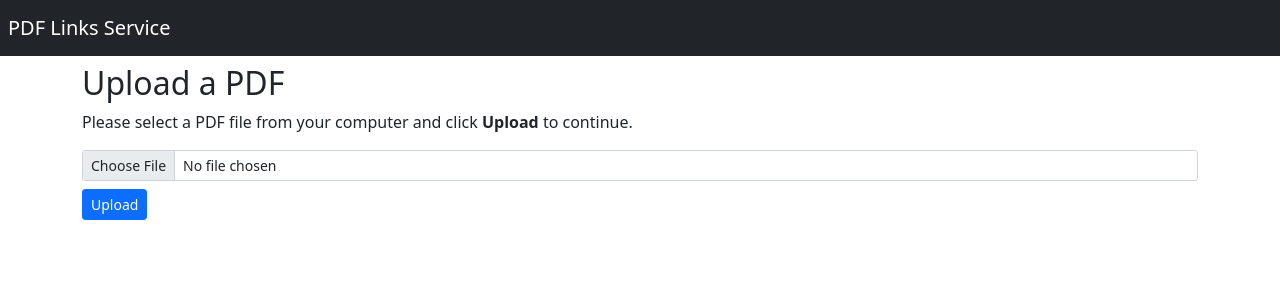
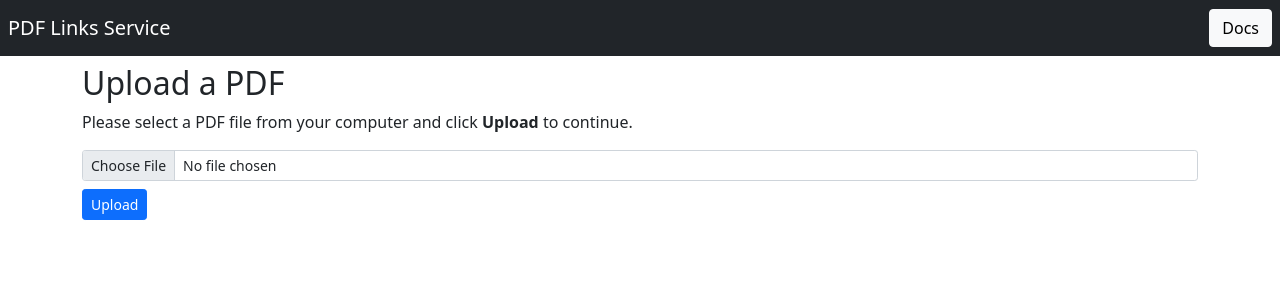
Before and after one commit to yasithdev/pdf-links-service, a Flask app: page / in a window 1280 px wide. Shown: the top 300 px of the page. Run offline with Flask 2, Linux system fonts and the light colour scheme.

Commit message:
add link to docs

```diff
--- a/pdflinks/templates/error.html
+++ b/pdflinks/templates/error.html
@@ -16,6 +16,7 @@
 <body>
 <nav class="navbar navbar-dark bg-dark mb-2">
   <a class="navbar-brand ms-2" href="/">PDF Links Service</a>
+  <a class="btn btn-light me-2" target="_blank" href="/docs">Docs</a>
 </nav>
 <div class="container">
   <div class="alert-warning p-2">
--- a/pdflinks/templates/links.html
+++ b/pdflinks/templates/links.html
@@ -39,6 +39,7 @@
 <body>
 <nav class="navbar navbar-dark bg-dark mb-2">
   <a class="navbar-brand ms-2" href="/">PDF Links Service</a>
+  <a class="btn btn-light me-2" target="_blank" href="/docs">Docs</a>
 </nav>
 <div class="container">
   <div class="row mb-3">
--- a/pdflinks/templates/upload.html
+++ b/pdflinks/templates/upload.html
@@ -16,6 +16,7 @@
 <body>
 <nav class="navbar navbar-dark bg-dark mb-2">
   <a class="navbar-brand ms-2" href="/">PDF Links Service</a>
+  <a class="btn btn-light me-2" target="_blank" href="/docs">Docs</a>
 </nav>
 <div class="container">
   <h2>Upload a PDF</h2>
```
Also changed, not shown: 1 other file.
